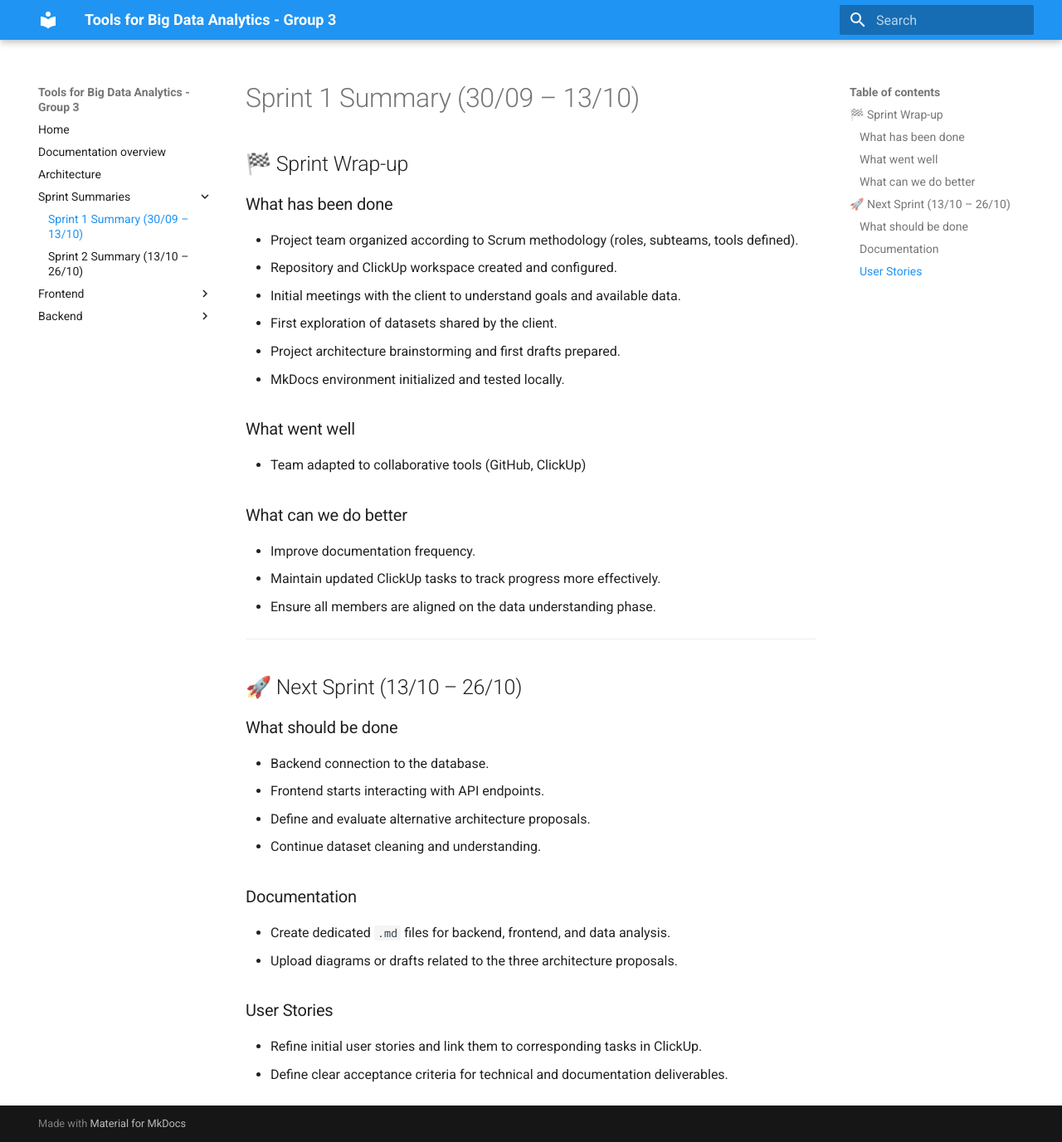
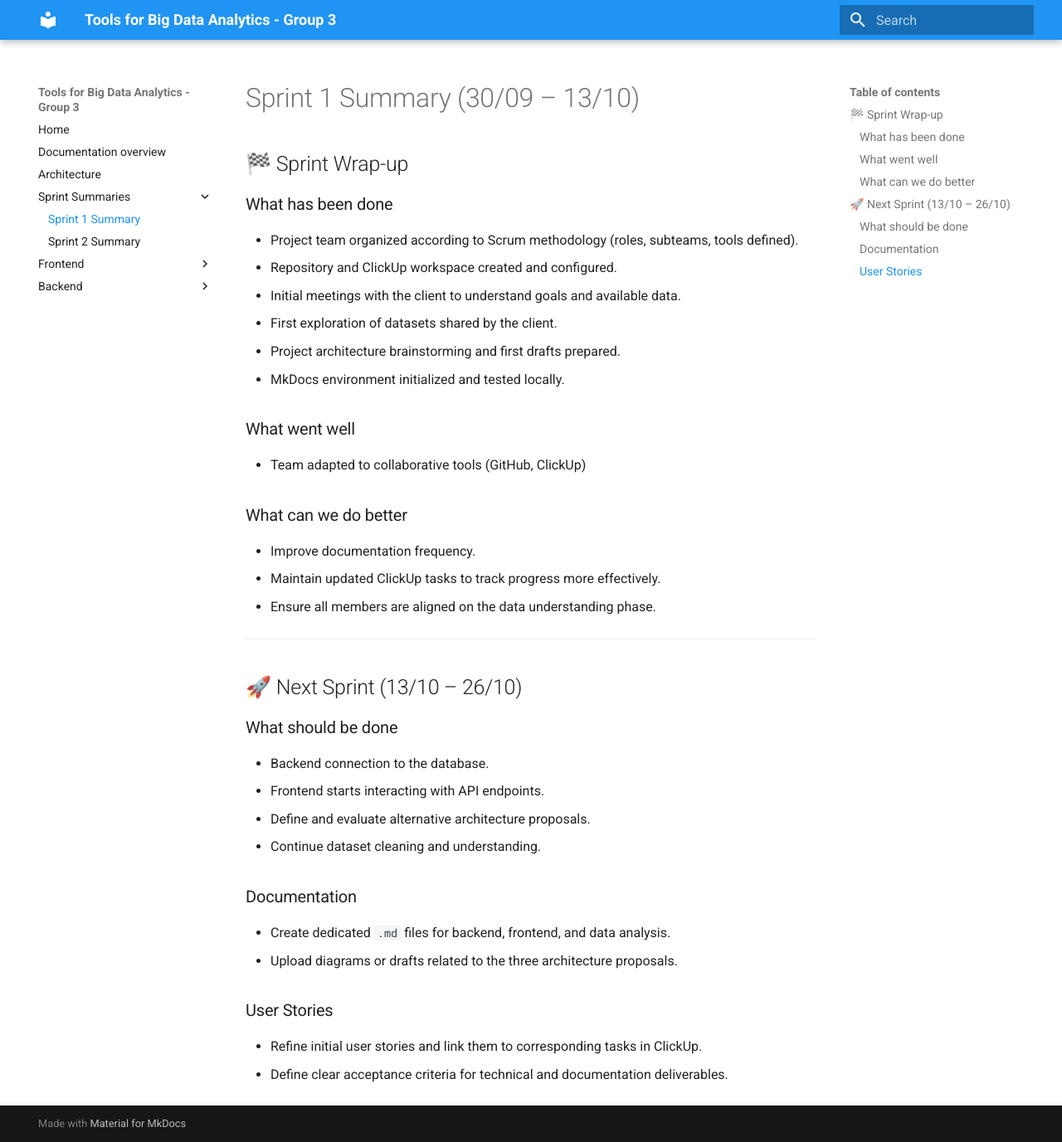
Before and after one commit to TBDA-Classes/2025G3, an MkDocs documentation site: the page built from docs/sprint-summaries/sprint1.md, in a window 1280 px wide and 1377 px high. Shown: the whole window at 83% size. Built offline with MkDocs 1.6.1 and Material for MkDocs 9.7.7, drawn with Linux system fonts in a browser that asks for light colours.

Commit message:
Update mkdocs.yml

```diff
--- a/mkdocs.yml
+++ b/mkdocs.yml
@@ -10,8 +10,8 @@ nav:
   - Documentation overview: overview.md
   - Architecture: architecture.md
   - Sprint Summaries:
-      - Sprint 1 Summary (30/09 – 13/10): sprint-summaries/sprint1.md
-      - Sprint 2 Summary (13/10 – 26/10): sprint-summaries/sprint2.md
+      - Sprint 1 Summary: sprint-summaries/sprint1.md
+      - Sprint 2 Summary: sprint-summaries/sprint2.md
   - Frontend:
       - Placeholder/Overview: frontend/ui.md
   - Backend:
```
